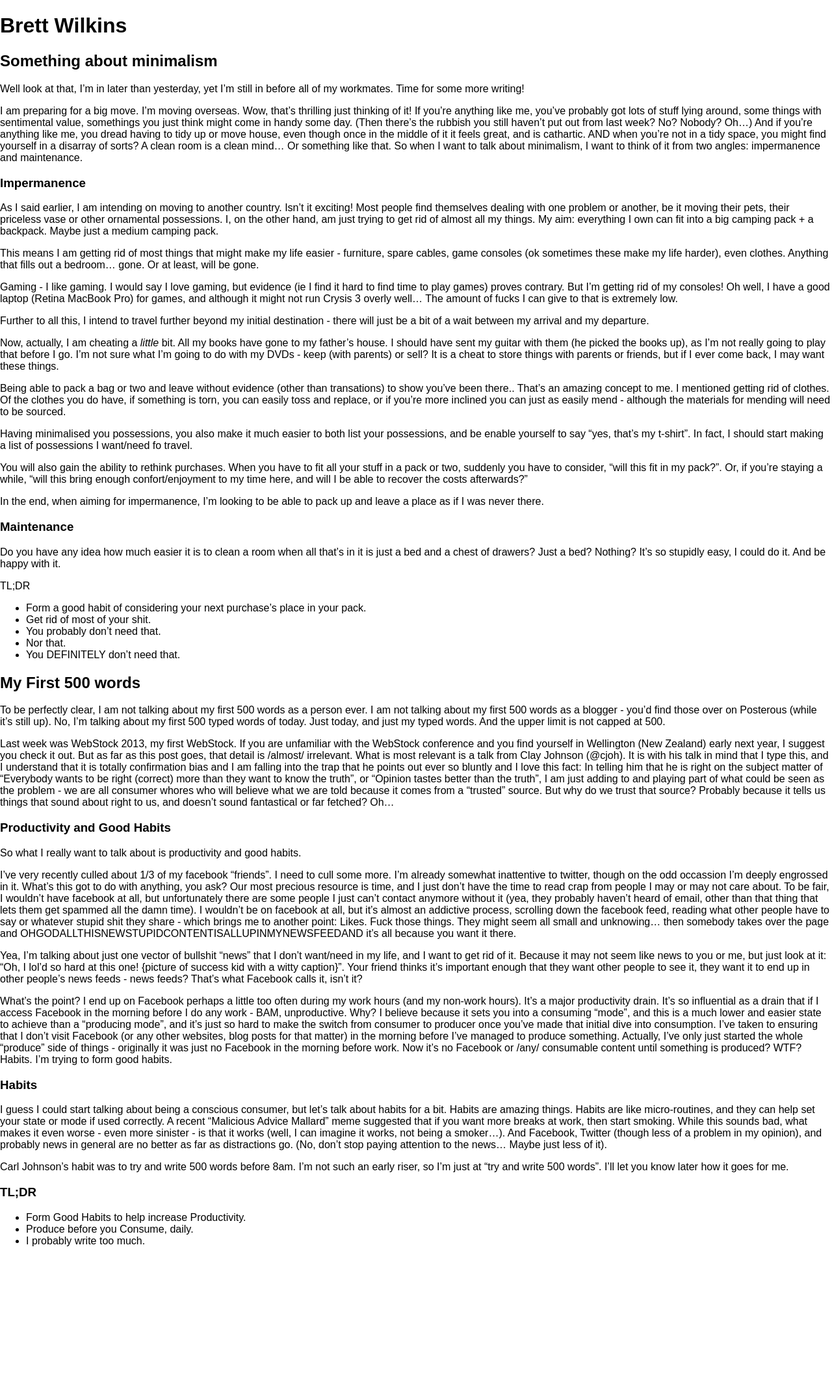
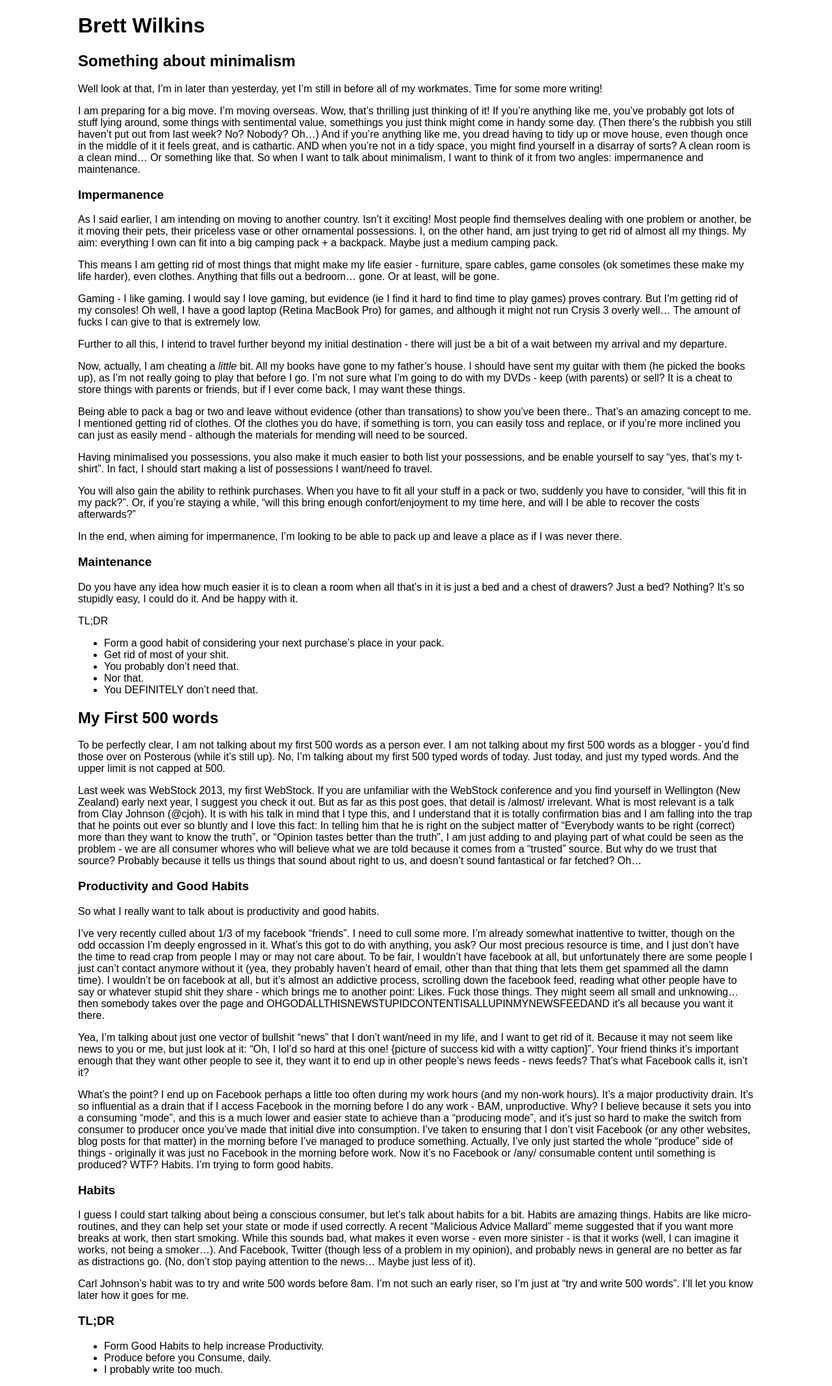
Before and after one commit to bwilkins/bwilkins.github.com, a Jekyll site: the page built from index.md, in a window 1280 px wide. Shown: the whole page at 65% size. Built offline with Jekyll 4.4.1, drawn with Linux system fonts in a browser that asks for light colours; before the commit the page ends 1935 px from its top, so only the background shows below that.

Commit message:
Updating CSS for niceness

```diff
--- a/assets/css/site.css
+++ b/assets/css/site.css
@@ -22,3 +22,8 @@ a:active  {
   font-weight:      bold;
   color:            gray;
 }
+
+body {
+  margin: 0 auto;
+  max-width: 65em;
+}
```
